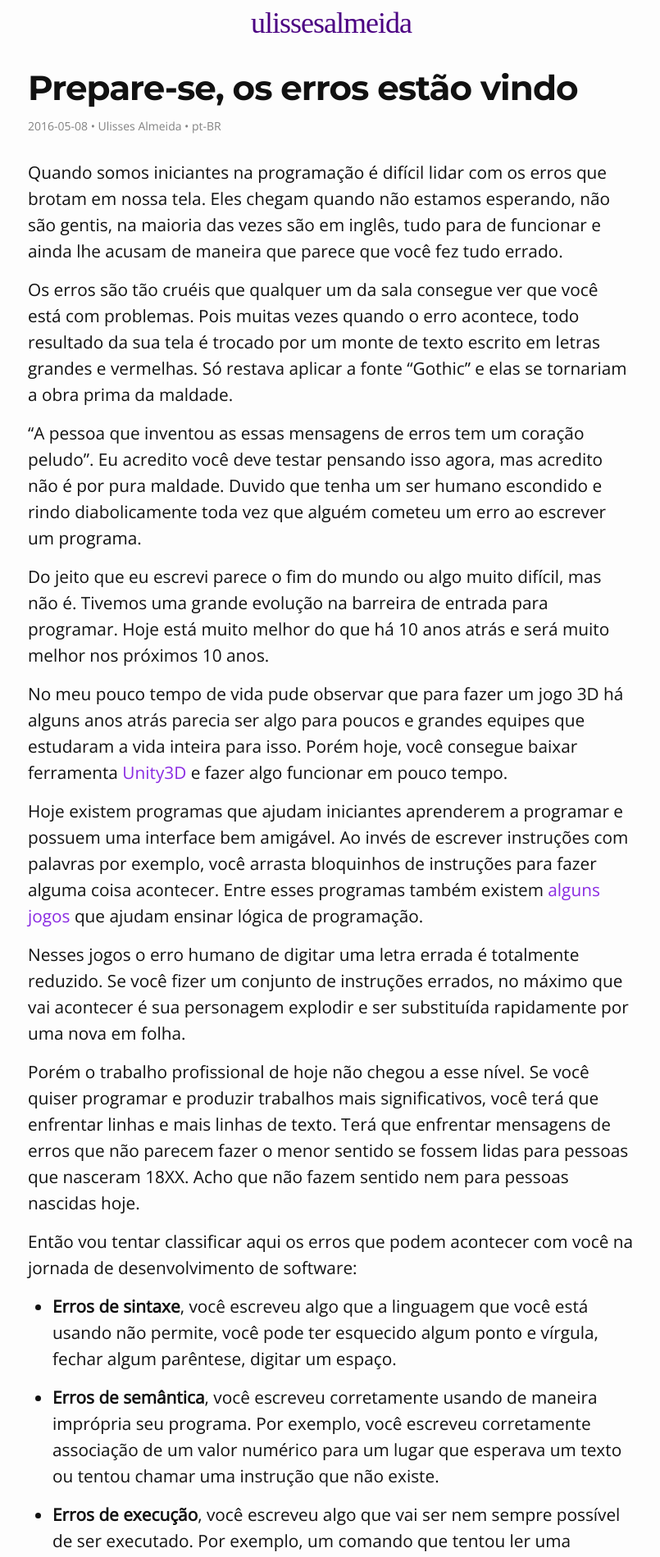
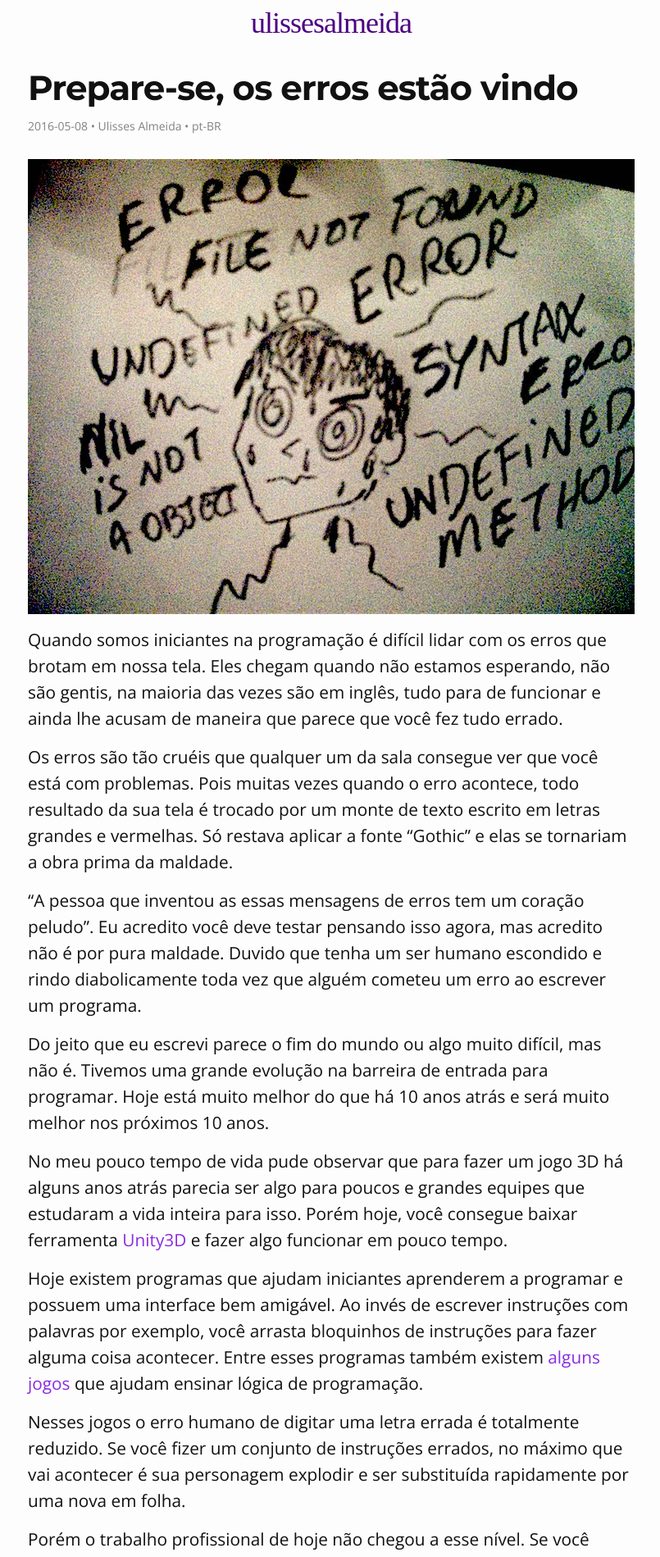
Before and after one commit to ulissesalmeida/mehcoding.github.io, a Jekyll site: the page built from _posts/2016-05-08-prepare-se-os-erros-estao-vindo.markdown, in a window 1280 px wide. Shown: the top 1899 px of the page at 82% size, without its empty margins (236-1041 px from the left). Built offline with Jekyll 4.4.1, drawn with Linux system fonts in a browser that asks for light colours; some web fonts are replaced; comment, search, counter and statistics services are not loaded.

Commit message:
Add Errors are coming image

```diff
--- a/_posts/2016-05-08-prepare-se-os-erros-estao-vindo.markdown
+++ b/_posts/2016-05-08-prepare-se-os-erros-estao-vindo.markdown
@@ -6,6 +6,8 @@ author: Ulisses Almeida
 categories: aprendendo-a-programar
 lang: pt-BR
 ---
+
+![errorsarecoming](/assets/errorsarecoming.jpg)
 
 Quando somos iniciantes na programação é difícil lidar com os erros que brotam em nossa tela. Eles chegam quando não estamos esperando, não são gentis, na maioria das vezes são em inglês, tudo para de funcionar e ainda lhe acusam de maneira que parece que você fez tudo errado.
 
```
Also changed, not shown: assets/errorsarecoming.jpg (added).
